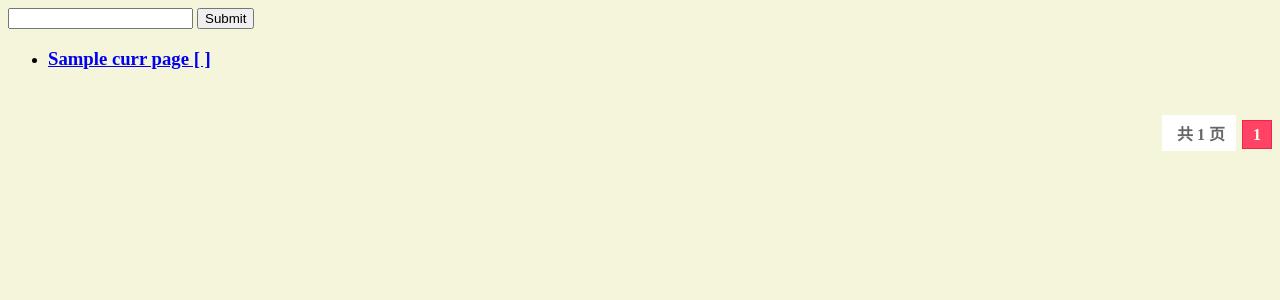
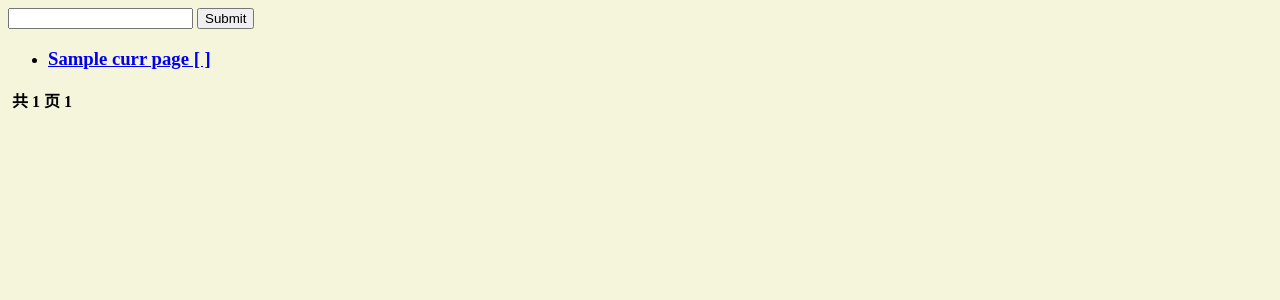
Before and after one commit to Rex-Du/haole, a Django app: template templates/home.html in a window 1280 px wide. Shown: the top 300 px of the page. Run offline with Django 3.2, Linux system fonts and the light colour scheme; a user stored in the database is signed in; tables that the repository leaves empty hold one stand-in row (values such as "Sample post"); the template is opened without the code that fills it: most values are stand-ins (such as "Sample title", 1, 10 or a date in 2020).

Commit message:
delete css

```diff
--- a/templates/home.html
+++ b/templates/home.html
@@ -6,7 +6,6 @@
     <meta name="viewport"
           content="width=device-width, initial-scale=1.0, minimum-scale=0.5, maximum-scale=2.0, user-scalable=yes"/>
     <title>Haole</title>
-    <link href="{% static 'css/index.css' %}" rel="stylesheet">
 </head>
 <body style="background-color: beige">
 {#<div style="width: 100%; margin: 0 20px">#}
@@ -23,7 +22,7 @@
             </li>
         {% endfor %}
     </ul>
-    <div class="pagelist">
+    <div>
         <a title="Total record">&nbsp;<b>共 {{ curr_page.paginator.num_pages }} 页</b></a>
         {% if curr_page.has_previous %}
             <a href="?{{ curr_page.previous_page_number.querystring }}">上一页</a>
@@ -33,7 +32,7 @@
                 {% ifequal page curr_page.number %}
                     <b>{{ page }}</b>
                 {% else %}
-                    <a href="?{{ page.querystring }}" class="page">{{ page }}</a>
+                    <a href="?{{ page.querystring }}">{{ page }}</a>
                 {% endifequal %}
             {% else %}
                 ...
```
Also changed, not shown: static/favicon.ico (renamed from static/cmder_green.ico).
